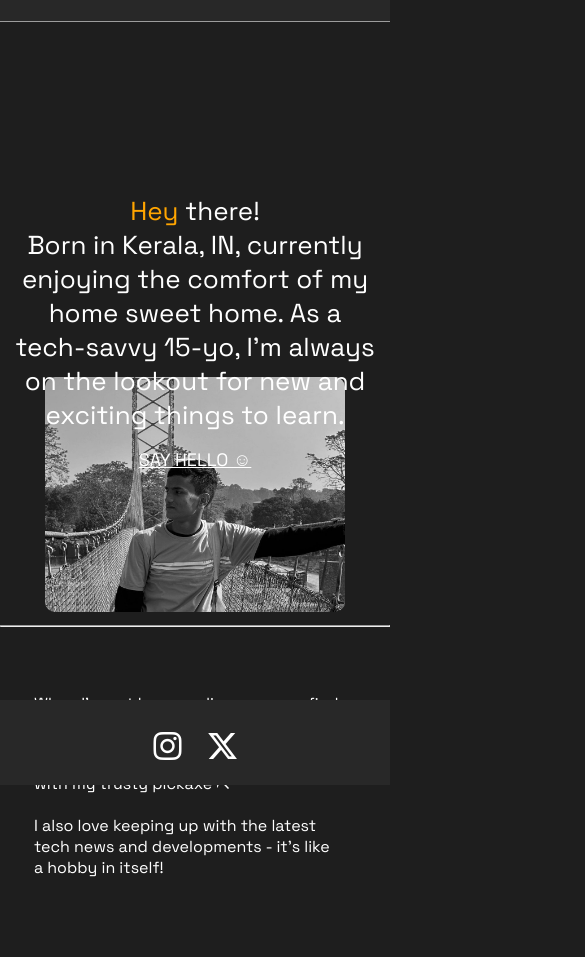
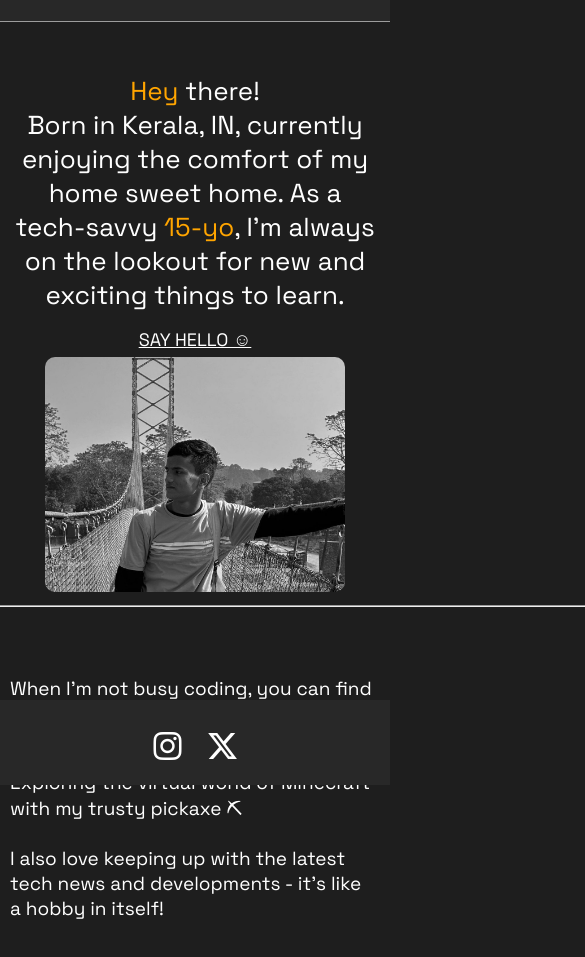
Before and after one commit to JUSTMEHER/ABHINAV, a plain HTML site: page index.html in a window 390 px wide. Shown: the part 59-1016 px from the top of the page, 585 px wide, since content can reach past the window. Drawn offline with Linux system fonts and the light colour scheme.

Commit message:
Update style.css

```diff
--- a/style.css
+++ b/style.css
@@ -7,11 +7,10 @@ body {
     overflow-y: auto;
     margin: 0;
     padding: 0;
-    visibility: hidden;
 
 }
 .develop{
-    visibility: visible;
+    visibility: hidden;
 }
 
 /* Navigation Styles */
@@ -23,7 +22,7 @@ body {
     position: fixed;
     top: 0;
     left: 0;
-    z-index: -1;
+    z-index: 1;
 }
 
 .nav1 {
@@ -62,8 +61,13 @@ body {
     text-decoration: none;
     color: white;
     font-size: x-large;
-    position: absolute;
-    top: 25px;
+    z-index: 2;
+    position: fixed;
+    top:25px;
+    margin-left: -220px;
+}
+.yo{
+    color: orange;
 }
 .name:hover{
     color:orange;
@@ -82,7 +86,7 @@ body {
     max-width: 500px;
     height: auto;
     border-radius: 10px;
-    z-index: -2;
+    z-index: -1;
 }
 
 
@@ -99,10 +103,19 @@ body {
 .text {
     text-align: center;
 }
+.text1{
+    font-size: 23px;
+}
+.first{
+    margin-left: -380px;
+    margin-right: -380px;
+}
 
 .top {
-    font-size: 28px;
+    font-size: 30px;
     margin: 10px;
+    margin-top: -120px;
+    z-index: -20;
 }
 
 .hello {
@@ -119,7 +132,7 @@ body {
     .img1 {
         max-width: 400px;
         z-index: -10;
-        margin-top: -100px;
+        margin-top: 0px;
     }
     .nav {
         z-index: -1;
@@ -149,7 +162,7 @@ body {
         top: 0;
         right: 0;
         margin-left: 10px;
-        margin-top: -100px;
+        margin-top: 00px;
         z-index: -10;
     }
     .text1 {
@@ -198,12 +211,15 @@ body {
 
 @media (max-width: 600px) {
     .img1 {
-        margin-top: -110px;
+        margin-top: -10px;
         max-width: 300px;
         margin-left: 0;
     }
     .nav {
         width: 100%;
+    }
+    .text1{
+        font-size: 19px;
     }
     .nav1 {
         position: relative;
@@ -314,7 +330,7 @@ body {
     position: fixed;
     top: 0;
     left: 0;
-    z-index: -1;
+    z-index: 1;
 }
 
 .nav1 {
```
